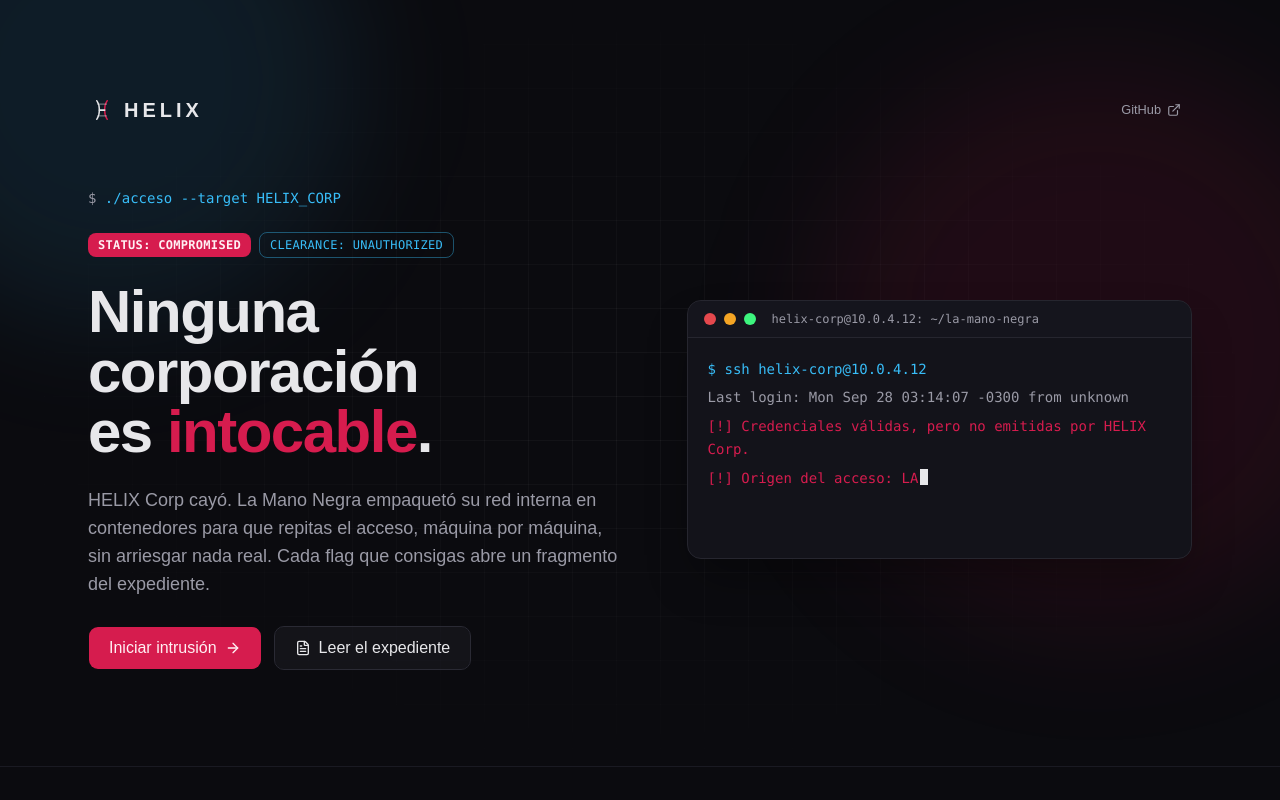
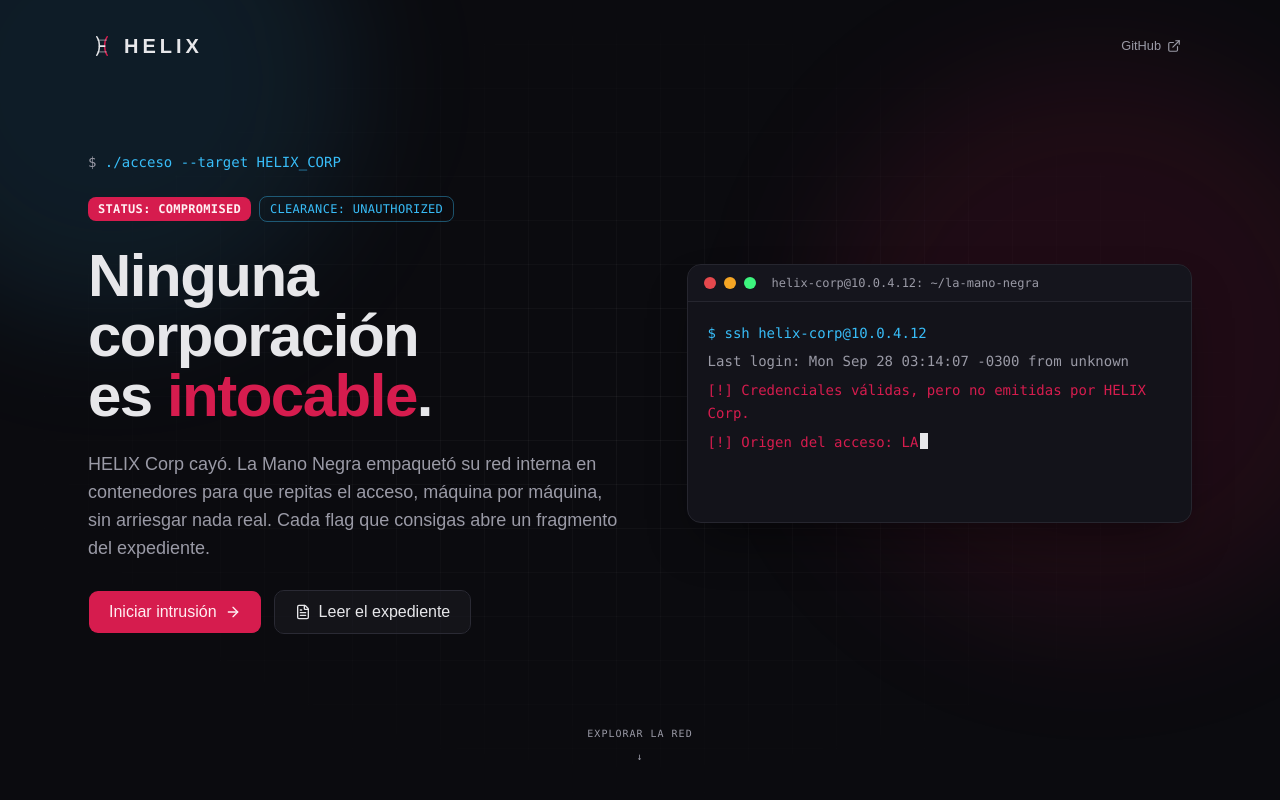
Before and after one commit to NiettoFrann/helix-corporation, a React (Vite) app in the folder landing/: page / in a window 1280 px wide. Shown: the top 800 px of the page. Built offline with nearby package versions, Linux system fonts and the light colour scheme.

Commit message:
fix(landing): make hero fill the viewport with a scroll cue

```diff
--- a/landing/src/components/sections/Hero.tsx
+++ b/landing/src/components/sections/Hero.tsx
@@ -62,7 +62,7 @@ export function Hero() {
         className="pointer-events-none absolute top-16 -right-24 h-[560px] w-[560px] rounded-full bg-primary/10 blur-3xl"
       />
 
-      <div className="relative mx-auto flex max-w-6xl flex-col gap-14 px-4 py-10 sm:px-6 sm:py-16 lg:gap-16 lg:py-24">
+      <div className="relative mx-auto flex min-h-[100svh] max-w-6xl flex-col gap-8 px-4 py-6 sm:px-6 sm:py-8">
         {/* Barra superior */}
         <motion.div
           className="flex items-center justify-between"
@@ -82,7 +82,9 @@ export function Hero() {
           </a>
         </motion.div>
 
-        <div className="grid items-center gap-12 lg:grid-cols-[1.05fr_0.95fr] lg:gap-10">
+        {/* Contenido centrado verticalmente */}
+        <div className="flex flex-1 items-center py-8">
+          <div className="grid w-full items-center gap-12 lg:grid-cols-[1.05fr_0.95fr] lg:gap-10">
             {/* Columna de texto */}
             <motion.div
               className="flex flex-col items-start gap-6"
@@ -181,6 +183,26 @@ export function Hero() {
             </motion.div>
           </div>
         </div>
+
+        {/* Indicador de scroll */}
+        <motion.a
+          href="#red"
+          aria-label="Ir a la red"
+          className="mx-auto flex flex-col items-center gap-1 pb-2 font-mono text-[10px] tracking-widest text-muted-foreground transition-colors hover:text-foreground"
+          initial={{ opacity: 0 }}
+          animate={{ opacity: 1 }}
+          transition={{ delay: 1, duration: 0.6 }}
+        >
+          EXPLORAR LA RED
+          <motion.span
+            aria-hidden
+            animate={{ y: [0, 5, 0] }}
+            transition={{ duration: 1.6, repeat: Infinity, ease: "easeInOut" }}
+          >
+            ↓
+          </motion.span>
+        </motion.a>
+      </div>
     </section>
   );
 }
```
Lines whose indentation alone changed are shown as unchanged.
